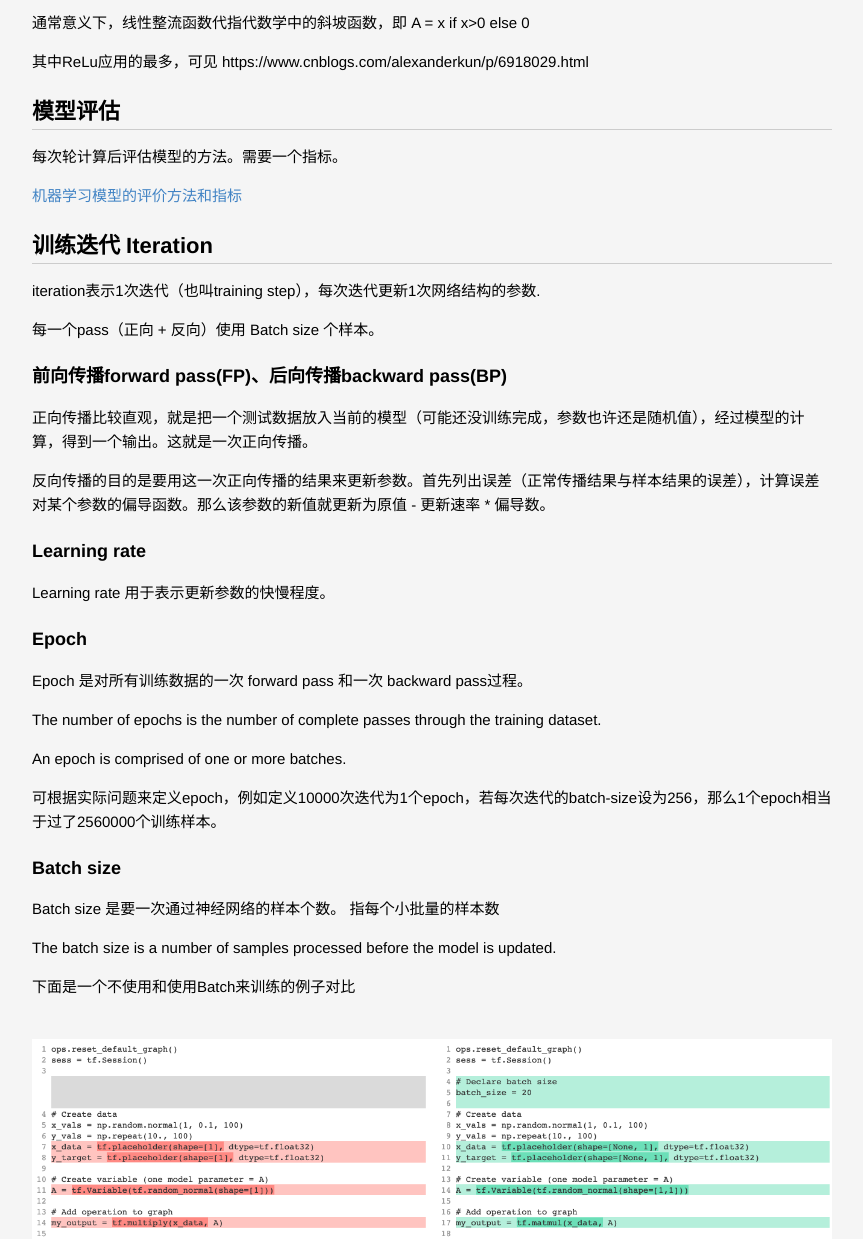
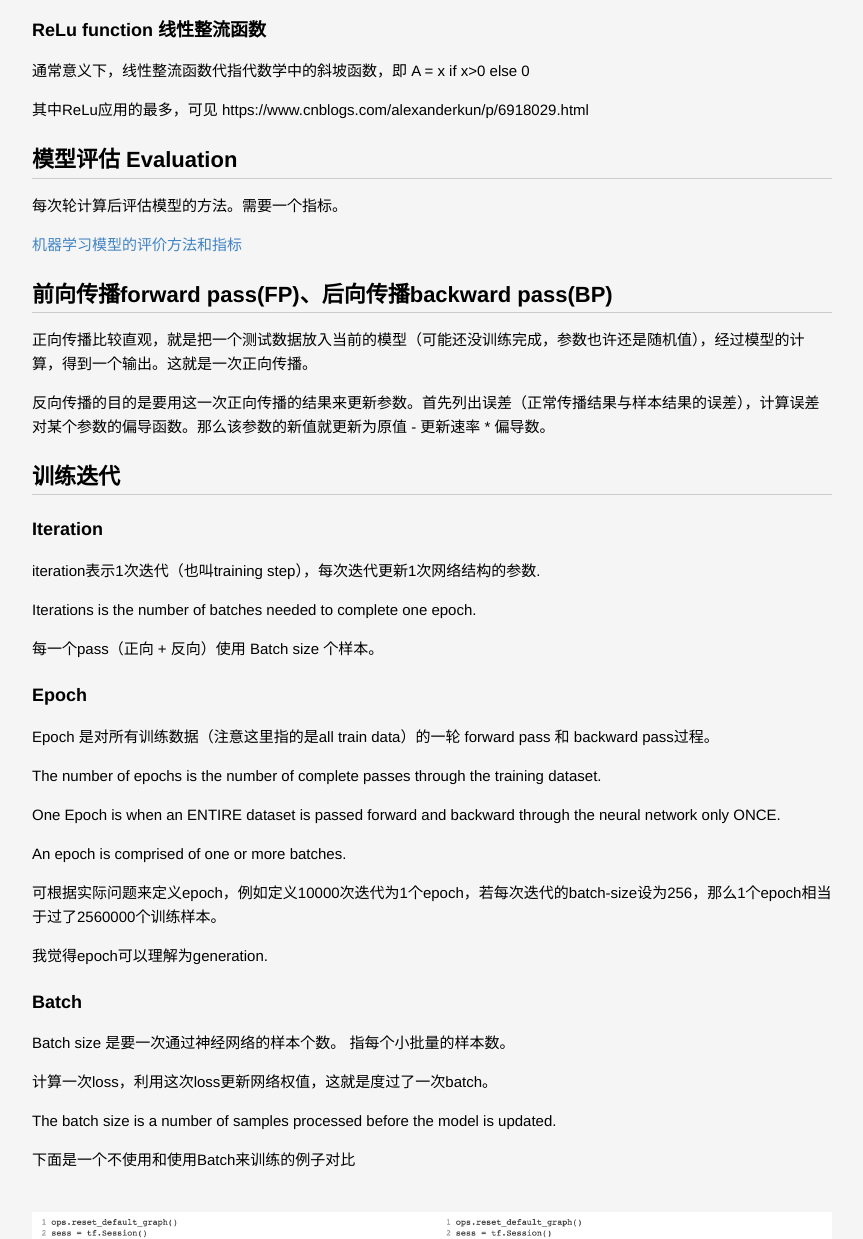
Before and after one commit to lucky521/blog, a Jekyll site: the page built from _posts/ml/2017-06-14-deep-learning.markdown, in a window 1280 px wide and 1400 px high, scrolled down 6028 px, cut to the strip 161-1400 px from the top of the window. Shown: the whole strip, without its empty margins (208-1071 px from the left). Built offline with Jekyll 4.4.1, drawn with Linux system fonts in a browser that asks for light colours; some of the changed text lies outside the part shown.

Commit message:
update tf

```diff
--- a/_posts/ml/2017-06-14-deep-learning.markdown
+++ b/_posts/ml/2017-06-14-deep-learning.markdown
@@ -11,8 +11,7 @@
 深度学习的三位创始人Geoffrey Hinton, Yoshua Bengio, Yann LeCun, 因其在深度学习理论及工程领域上的重大贡献，获得了2018年的图灵奖。
 
 
-
-## 多层感知机、玻尔兹曼机、受限玻尔兹曼机
+# 多层感知机、玻尔兹曼机、受限玻尔兹曼机
 
 多层感知机器，是一种前向结构的人工神经网络，映射一组输入向量到一组输出向量。
 ![](https://qph.fs.quoracdn.net/main-qimg-7f4840d91eb9da1b6673511a0eb806f2.webp)
@@ -153,58 +152,67 @@
 
 
 
-## 模型评估
+## 模型评估 Evaluation
 
 每次轮计算后评估模型的方法。需要一个指标。
 
 [机器学习模型的评价方法和指标](https://lucky521.github.io/blog/design/2017/01/01/metrics-to-evaluate-model.html)
 
 
-## 训练迭代 Iteration
 
-iteration表示1次迭代（也叫training step），每次迭代更新1次网络结构的参数.
 
-每一个pass（正向 + 反向）使用 Batch size 个样本。
-
-### 前向传播forward pass(FP)、后向传播backward pass(BP)
+## 前向传播forward pass(FP)、后向传播backward pass(BP)
 
 正向传播比较直观，就是把一个测试数据放入当前的模型（可能还没训练完成，参数也许还是随机值），经过模型的计算，得到一个输出。这就是一次正向传播。
 
 反向传播的目的是要用这一次正向传播的结果来更新参数。首先列出误差（正常传播结果与样本结果的误差），计算误差对某个参数的偏导函数。那么该参数的新值就更新为原值 - 更新速率 * 偏导数。
 
 
-### Learning rate
+## 训练迭代
 
-Learning rate 用于表示更新参数的快慢程度。
+### Iteration
+
+iteration表示1次迭代（也叫training step），每次迭代更新1次网络结构的参数.
+
+Iterations is the number of batches needed to complete one epoch.
+
+每一个pass（正向 + 反向）使用 Batch size 个样本。
 
 ### Epoch
 
-Epoch 是对所有训练数据的一次 forward pass 和一次 backward pass过程。
+Epoch 是对所有训练数据（注意这里指的是all train data）的一轮 forward pass 和 backward pass过程。
 
 The number of epochs is the number of complete passes through the training dataset.
+
+One Epoch is when an ENTIRE dataset is passed forward and backward through the neural network only ONCE.
 
 An epoch is comprised of one or more batches.
 
 可根据实际问题来定义epoch，例如定义10000次迭代为1个epoch，若每次迭代的batch-size设为256，那么1个epoch相当于过了2560000个训练样本。
 
-### Batch size
+我觉得epoch可以理解为generation.
 
-Batch size 是要一次通过神经网络的样本个数。 指每个小批量的样本数
+### Batch
+
+Batch size 是要一次通过神经网络的样本个数。 指每个小批量的样本数。
+
+计算一次loss，利用这次loss更新网络权值，这就是度过了一次batch。
 
 The batch size is a number of samples processed before the model is updated.
 
 下面是一个不使用和使用Batch来训练的例子对比
 ![]({{site.baseurl}}/images/batch.png)
 
-
-
-### num_step
-
-该参数常见于时序数据，比如NLP语料。
+### Num Step
 
 num_steps为每个样本所包含的时间步数。
-表示一起训练多少时间步.
+表示一起训练多少时间步，又叫做seq_len.
 
+该参数常见于时序数据，比如NLP语料。num_step是每个切片的 token 数，即序列的长度 seq_len。
+
+### Learning Rate
+
+Learning rate 用于控制每次更新参数时参数变化的程度。表示更新参数的快慢程度。
 
 
 
@@ -389,7 +397,7 @@
 
 
 
-# 具有隐藏层的简单神经网络实现
+## 具有隐藏层的简单神经网络实现
 
 很多场景下，直接输入数据和输出结果是没有直观联系的，联系或者是局部的、或者是间接的，这时候我们可以加入隐藏层来发现和记录这些间接规律。
 
--- a/_posts/ml/2017-10-26-tensorflow.markdown
+++ b/_posts/ml/2017-10-26-tensorflow.markdown
@@ -437,9 +437,9 @@
 
 tf.random_uniform
 
-tf.reduce_mean
+tf.reduce_mean: 函数用于计算张量tensor沿着指定的数轴（tensor的某一维度）上的的平均值，主要用作降维或者计算tensor（图像）的平均值。
 
-tf.reduce_max
+tf.reduce_max: 计算tensor指定轴方向上的各个元素的最大值;
 
 tf.reduce_min
 
```
Also changed, not shown: _posts/ml/2018-07-31-optimization-method.markdown (+8 -1 lines), _posts/ml/2019-02-13-Data-Embedding.markdown (+14 -4 lines).
